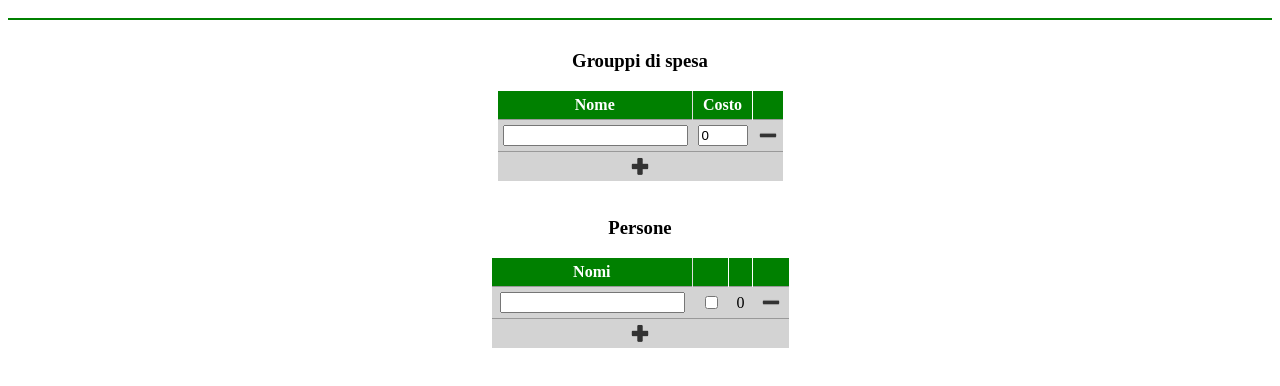
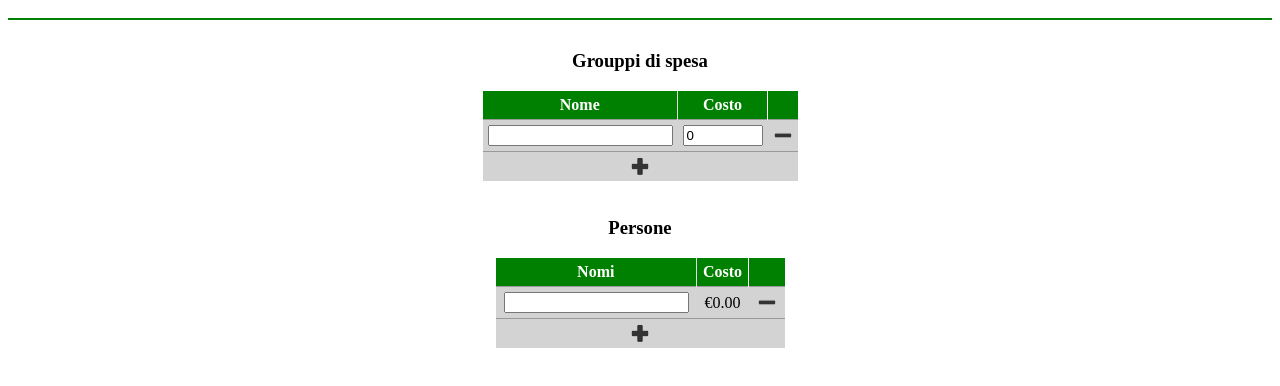
Before and after one commit to sfcoding/partyBuying, a website: page index.html in a window 1280 px wide. Shown: the part 48-434 px from the top of the page. Drawn offline with Linux system fonts and the light colour scheme.

Commit message:
fix #1 and partial fix #2

```diff
--- a/css/style.css
+++ b/css/style.css
@@ -62,7 +62,7 @@ th{
 }
 
 .prezzo{
-  width: 50px;
+  width: 80px;
 }
 
 th {
--- a/index.html
+++ b/index.html
@@ -21,7 +21,7 @@
             <input type="text" ng-model="item.name">
           </td>
           <td>
-            <input class="prezzo" type="text" ng-model="item.price" ng-change="calculate()">
+            <input class="prezzo" type="number" step="0.01" ng-model="item.price" ng-change="calculate();">
           </td>
           <td class="icon">
             <img ng-src="./img/minus1.png" ng-click="removeGroup(key)"/>
@@ -41,16 +41,16 @@
       <table>
         <tr>
           <th>Nomi</th>
-          <th ng-repeat="item in group" ng-bind="item.name"></th>
-          <th></th>
+          <th ng-repeat="item in group" ng-bind="item.name" ng-hide="item.name==''"></th>
+          <th>Costo</th>
           <th></th>
         </tr>
         <tr ng-repeat="(pKey,p) in people">
             <td><input ng-model="p.name"> </td>
-            <td ng-repeat="(itemKey,item) in group">
+            <td ng-repeat="(itemKey,item) in group" ng-hide="item.name==''">
               <input type = "checkbox" ng-model="p.groups[itemKey]" ng-change="calculate()">
             </td>
-            <td ng-bind="p.price"></td>
+            <td ng-bind="p.price | currency:'&euro;'"></td>
             <td class="icon">
               <img ng-src="img/minus1.png" ng-click="removePerson(pKey)" />
             </td>
--- a/package.json
+++ b/package.json
@@ -2,7 +2,7 @@
   "name": "appSpesa",
   "main": "index.html",
   "window": {
-    "toolbar": false
+    "toolbar": true
   },
   "description": "partyBuying ===========",
   "version": "1.0.0",
```
